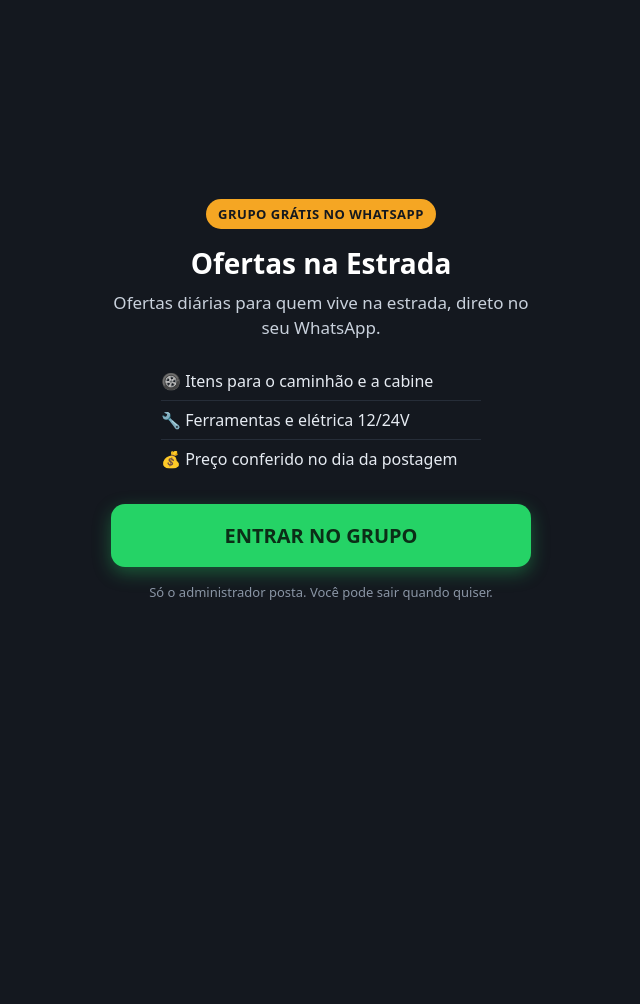
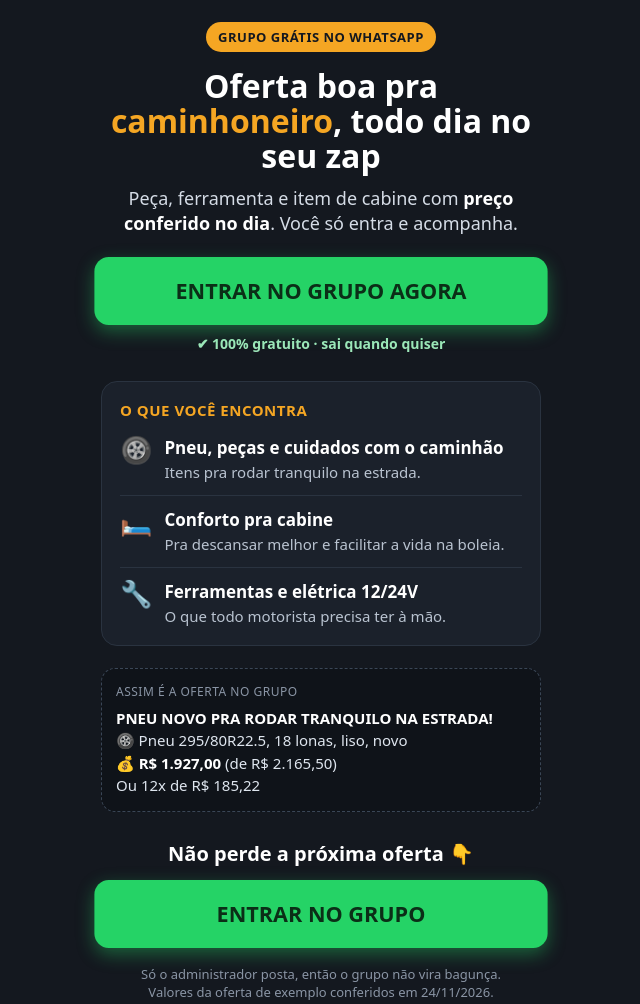
Before and after one commit to pauloferreiracb-cmyk/ofertas-na-estrada, a plain HTML site: page index.html in a window 1280 px wide. Shown: the whole page, without its empty margins (319-959 px from the left). Before the commit the page ends 800 px from the top, so only its background shows below. Drawn offline with Linux system fonts and the light colour scheme.

Commit message:
Página mais chamativa
Co-Authored-By: Claude Sonnet 5.5 <noreply@anthropic.com>
Claude-Session: https://claude.ai/code/session_01MpnNAnvYNGaBnsDmpzuqLW

```diff
--- a/index.html
+++ b/index.html
@@ -7,31 +7,58 @@
 <meta name="description" content="Grupo gratuito no WhatsApp com ofertas diárias para caminhoneiro: cabine, ferramentas, elétrica 12/24V e utilidades de estrada.">
 <style>
   *{box-sizing:border-box;margin:0;padding:0}
-  body{font-family:system-ui,-apple-system,Segoe UI,Roboto,sans-serif;background:#14181f;color:#fff;min-height:100vh;display:flex;align-items:center;justify-content:center;padding:20px}
-  .card{max-width:420px;width:100%;text-align:center}
-  .tag{display:inline-block;background:#f5a623;color:#14181f;font-weight:800;font-size:13px;letter-spacing:.5px;padding:6px 12px;border-radius:999px;margin-bottom:18px}
-  h1{font-size:28px;line-height:1.15;margin-bottom:12px}
-  p{color:#c9d1dc;font-size:17px;line-height:1.45;margin-bottom:22px}
-  ul{list-style:none;text-align:left;margin:0 auto 26px;max-width:320px}
-  li{padding:8px 0;font-size:16px;color:#e6ebf2;border-bottom:1px solid #262d38}
-  li:last-child{border-bottom:0}
-  .btn{display:block;background:#25d366;color:#0b2e17;font-weight:800;font-size:20px;padding:18px 20px;border-radius:14px;text-decoration:none;box-shadow:0 6px 18px rgba(37,211,102,.35)}
+  body{font-family:system-ui,-apple-system,Segoe UI,Roboto,sans-serif;background:#14181f;color:#fff;min-height:100vh;display:flex;justify-content:center;padding:22px 18px 40px}
+  .card{max-width:440px;width:100%;text-align:center}
+  .tag{display:inline-block;background:#f5a623;color:#14181f;font-weight:800;font-size:13px;letter-spacing:.5px;padding:6px 12px;border-radius:999px;margin-bottom:16px}
+  h1{font-size:32px;line-height:1.1;margin-bottom:12px;font-weight:900}
+  h1 span{color:#f5a623}
+  .sub{color:#d5dce6;font-size:18px;line-height:1.4;margin-bottom:22px}
+  .sub b{color:#fff}
+  .btn{display:block;background:#25d366;color:#0b2e17;font-weight:900;font-size:21px;padding:19px 20px;border-radius:14px;text-decoration:none;box-shadow:0 6px 18px rgba(37,211,102,.4);animation:pulse 2s infinite}
   .btn:active{transform:scale(.98)}
-  small{display:block;margin-top:16px;color:#8a95a5;font-size:13px}
+  @keyframes pulse{0%,100%{transform:scale(1)}50%{transform:scale(1.03)}}
+  .free{margin-top:10px;font-size:14px;color:#9fe8bb;font-weight:600}
+  .box{margin:28px 0 8px;background:#1b212b;border:1px solid #2a3340;border-radius:16px;padding:6px 18px;text-align:left}
+  .box h2{font-size:15px;color:#f5a623;letter-spacing:.5px;padding:12px 0 4px}
+  .item{display:flex;gap:12px;align-items:flex-start;padding:12px 0;border-bottom:1px solid #2a3340}
+  .item:last-child{border-bottom:0}
+  .ic{font-size:26px;line-height:1}
+  .item b{display:block;font-size:17px;margin-bottom:2px}
+  .item span{color:#b9c3d0;font-size:15px;line-height:1.35}
+  .post{margin:22px 0;background:#0f1319;border:1px dashed #3a4656;border-radius:14px;padding:14px;text-align:left;font-size:15px;line-height:1.5;color:#dfe6ef}
+  .post em{display:block;font-style:normal;color:#8a95a5;font-size:12px;margin-bottom:6px;letter-spacing:.5px}
+  .post strong{color:#fff}
+  .fim{font-size:20px;font-weight:800;margin:28px 0 14px}
+  small{display:block;margin-top:18px;color:#8a95a5;font-size:13px;line-height:1.4}
 </style>
 </head>
 <body>
   <main class="card">
     <span class="tag">GRUPO GRÁTIS NO WHATSAPP</span>
-    <h1>Ofertas na Estrada</h1>
-    <p>Ofertas diárias para quem vive na estrada, direto no seu WhatsApp.</p>
-    <ul>
-      <li>🛞 Itens para o caminhão e a cabine</li>
-      <li>🔧 Ferramentas e elétrica 12/24V</li>
-      <li>💰 Preço conferido no dia da postagem</li>
-    </ul>
+    <h1>Oferta boa pra <span>caminhoneiro</span>, todo dia no seu zap</h1>
+    <p class="sub">Peça, ferramenta e item de cabine com <b>preço conferido no dia</b>. Você só entra e acompanha.</p>
+
+    <a class="btn" href="https://chat.whatsapp.com/E1cueLi2BA7Izr582Fhewg">ENTRAR NO GRUPO AGORA</a>
+    <p class="free">✔ 100% gratuito · sai quando quiser</p>
+
+    <section class="box">
+      <h2>O QUE VOCÊ ENCONTRA</h2>
+      <div class="item"><div class="ic">🛞</div><div><b>Pneu, peças e cuidados com o caminhão</b><span>Itens pra rodar tranquilo na estrada.</span></div></div>
+      <div class="item"><div class="ic">🛏️</div><div><b>Conforto pra cabine</b><span>Pra descansar melhor e facilitar a vida na boleia.</span></div></div>
+      <div class="item"><div class="ic">🔧</div><div><b>Ferramentas e elétrica 12/24V</b><span>O que todo motorista precisa ter à mão.</span></div></div>
+    </section>
+
+    <div class="post">
+      <em>ASSIM É A OFERTA NO GRUPO</em>
+      <strong>PNEU NOVO PRA RODAR TRANQUILO NA ESTRADA!</strong><br>
+      🛞 Pneu 295/80R22.5, 18 lonas, liso, novo<br>
+      💰 <strong>R$ 1.927,00</strong> (de R$ 2.165,50)<br>
+      Ou 12x de R$ 185,22
+    </div>
+
+    <p class="fim">Não perde a próxima oferta 👇</p>
     <a class="btn" href="https://chat.whatsapp.com/E1cueLi2BA7Izr582Fhewg">ENTRAR NO GRUPO</a>
-    <small>Só o administrador posta. Você pode sair quando quiser.</small>
+    <small>Só o administrador posta, então o grupo não vira bagunça.<br>Valores da oferta de exemplo conferidos em 24/11/2026.</small>
   </main>
 </body>
 </html>
```
